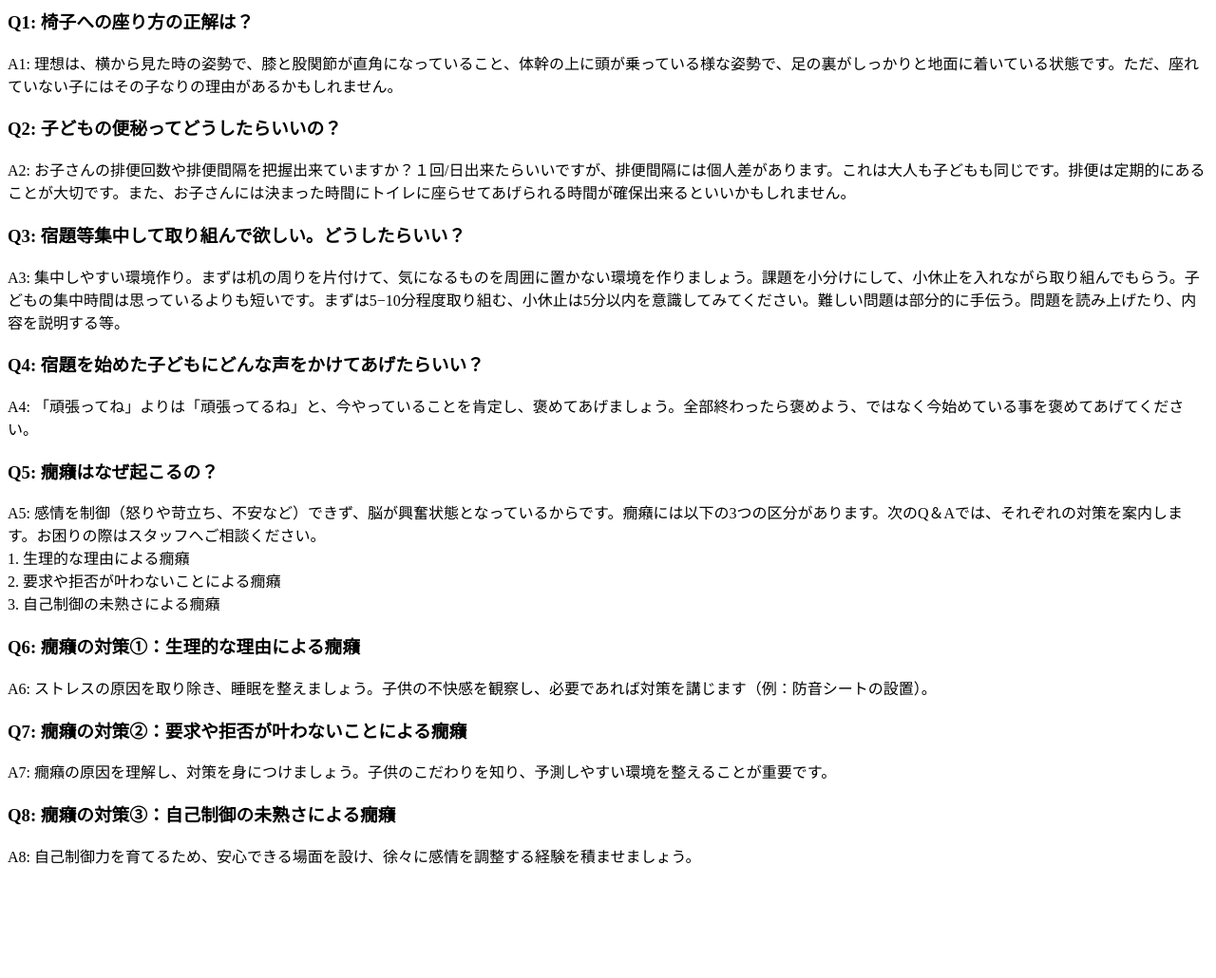
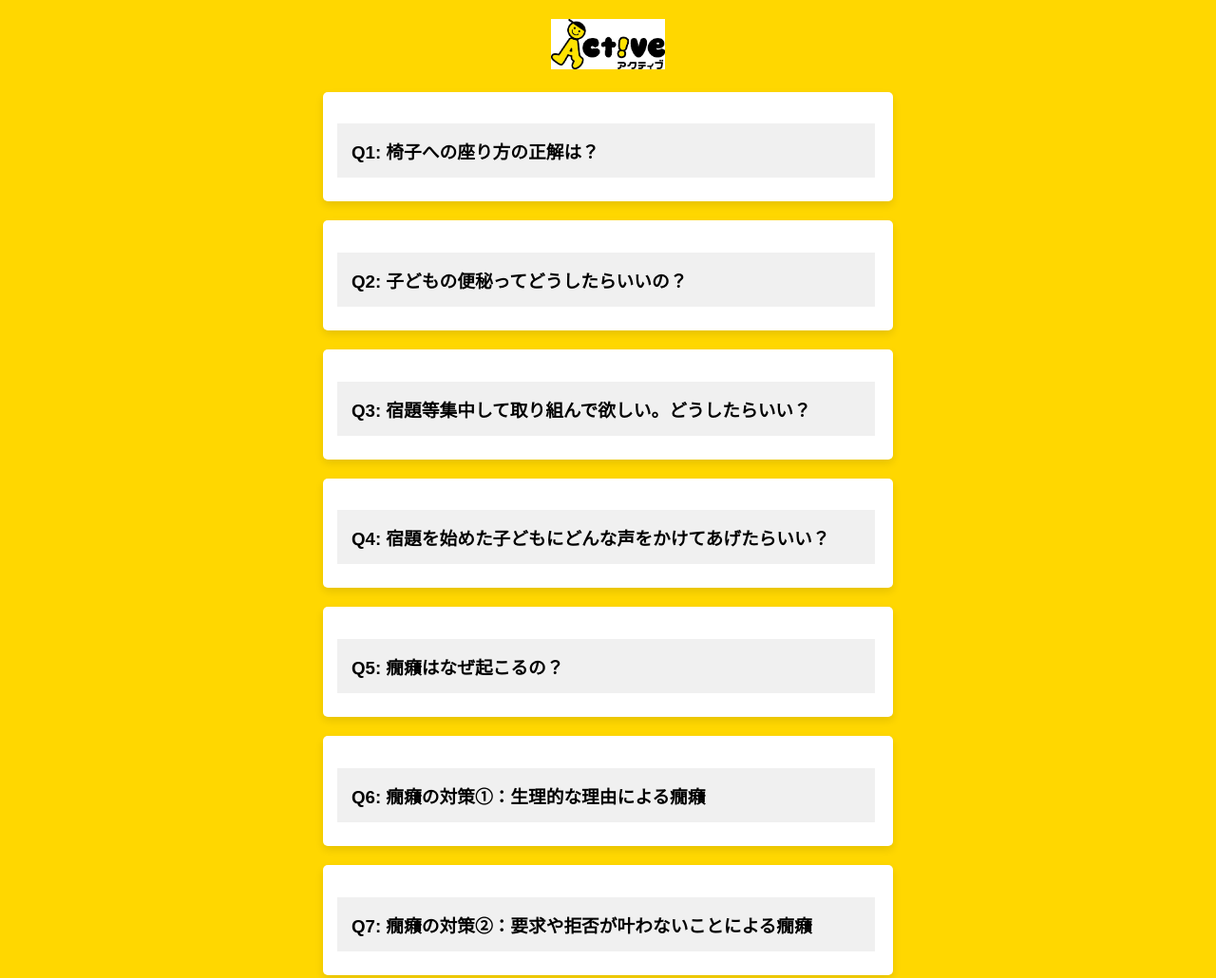
Before and after one commit to Active-taniyama/QandA_archive, a plain HTML site: page index.html in a window 1280 px wide. Shown: the top 1030 px of the page at 95% size. Before the commit the page ends 929 px from the top, so only its background shows below. Drawn offline with Linux system fonts and the light colour scheme.

Commit message:
Update index.html

```diff
--- a/index.html
+++ b/index.html
@@ -1,4 +1,18 @@
-<div class="qa-container">
+<!DOCTYPE html>
+<html lang="ja">
+<head>
+    <meta charset="UTF-8">
+    <meta name="viewport" content="width=device-width, initial-scale=1.0">
+    <title>Q&A</title>
+    <link rel="stylesheet" href="style.css">
+</head>
+<body>
+    <!-- ロゴ画像 -->
+    <div class="logo">
+        <img src="Active_logo.jpg" alt="Active Logo">
+    </div>
+
+   <div class="qa-container">
     <div class="qa-item">
         <h3 class="question">Q1: 椅子への座り方の正解は？</h3>
         <p class="answer">A1: 理想は、横から見た時の姿勢で、膝と股関節が直角になっていること、体幹の上に頭が乗っている様な姿勢で、足の裏がしっかりと地面に着いている状態です。ただ、座れていない子にはその子なりの理由があるかもしれません。</p>
```
